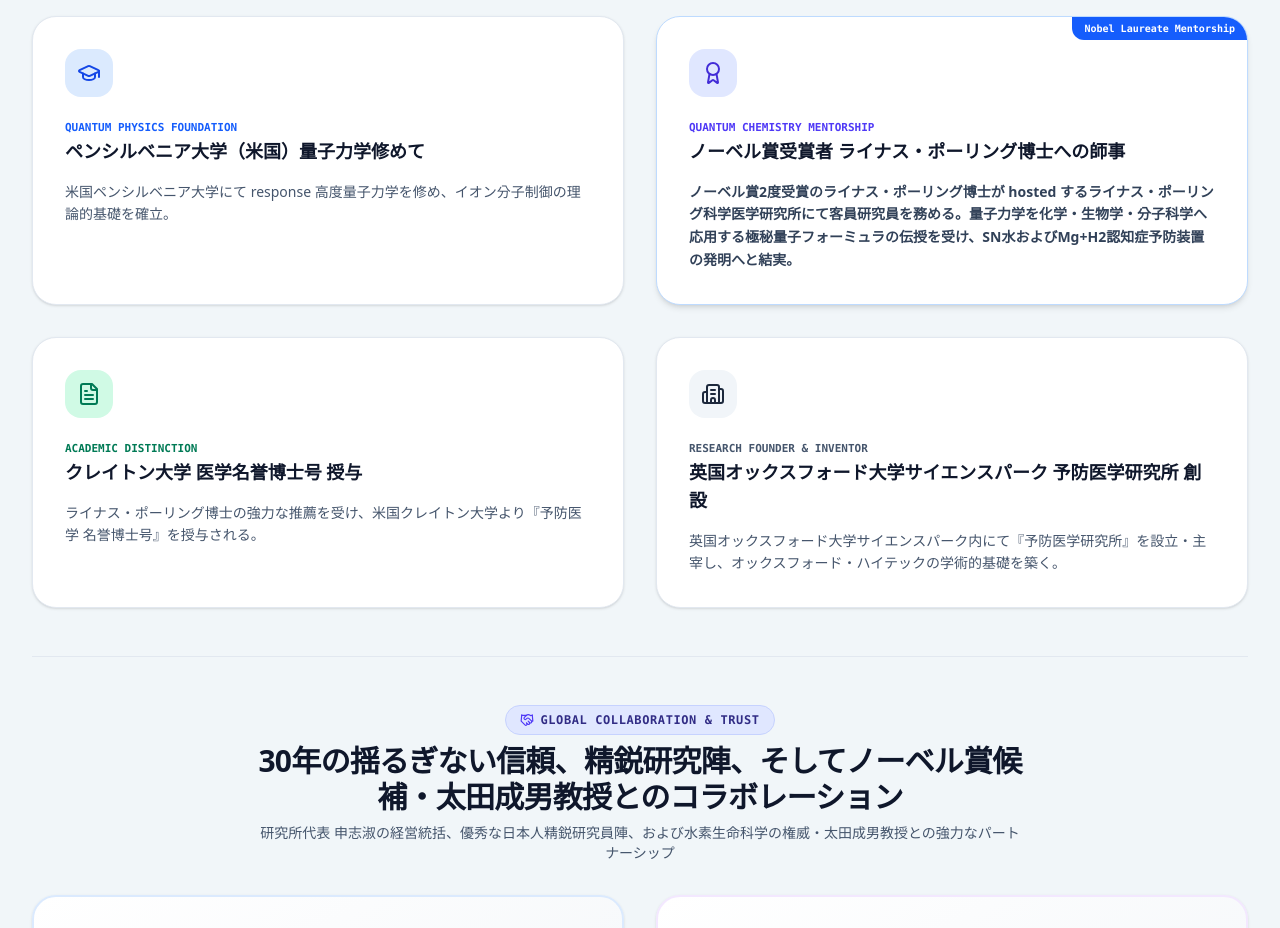
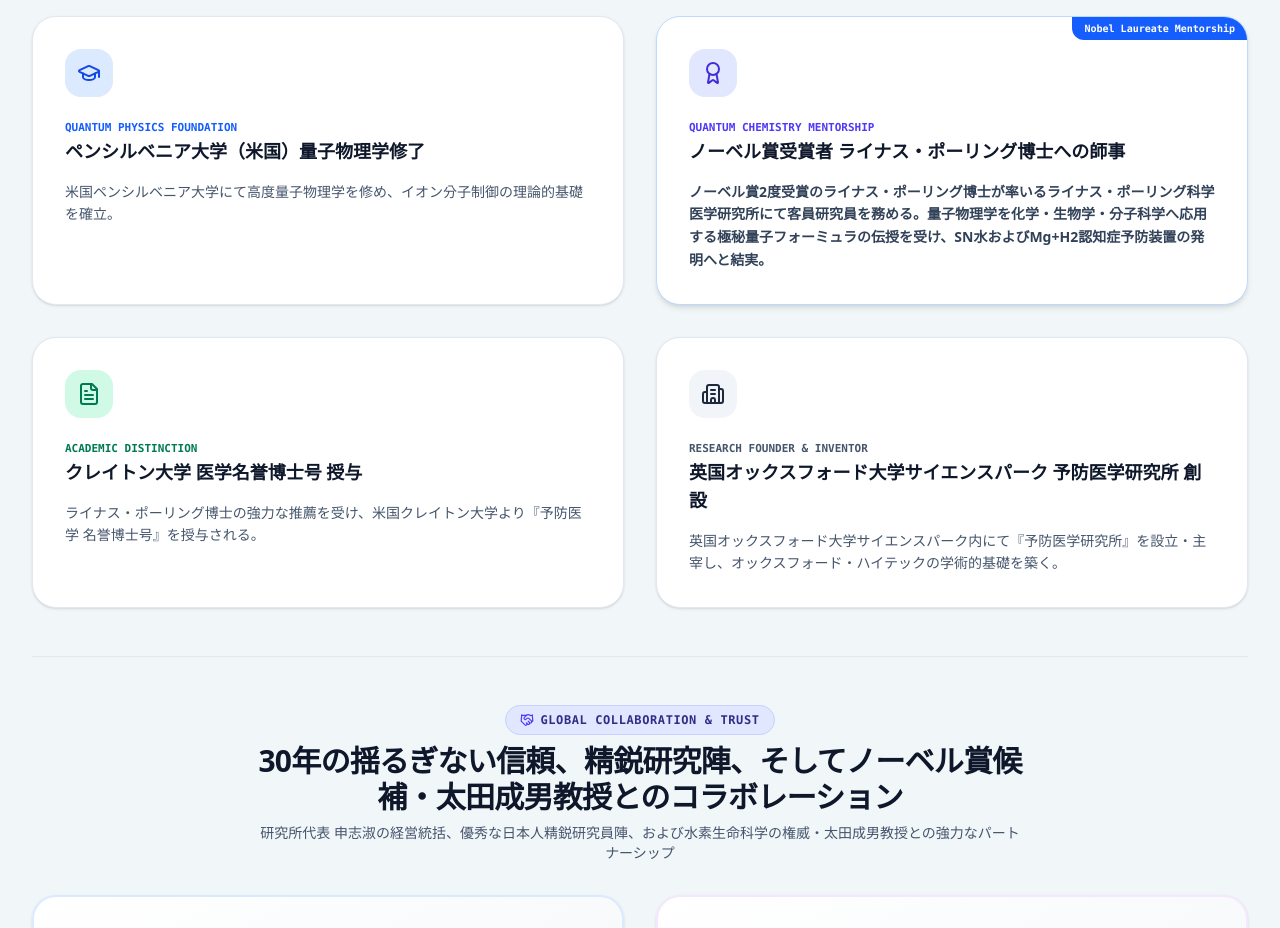
Before and after one commit to joinusint2207-ev/-, a React (Vite) app: page / in a window 1280 px wide. Shown: the part 5900-6828 px from the top of the page. Built offline with nearby package versions, Linux system fonts and the light colour scheme.

Commit message:
fix(translations): update quantum mechanics to quantum physics
Standardize terminology across founder profile descriptions for consistency with research focus.

```diff
--- a/src/translations.ts
+++ b/src/translations.ts
@@ -142,11 +142,11 @@
     authSubtitle: "Representative Jisuk Shin & Founder Dr. Yukinobu Mori",
     authP1: "Oxford High-Tech Research Institute Co., Ltd. is managed by Institute Representative Jisuk Shin, with scientific research directed by Founder & Chief Researcher Hon. Dr. Yukinobu Mori. Over the past 30+ years, Dr. Mori has dedicated his career to applying quantum physics to medical and life science breakthroughs, filing 20+ patent applications as an independent inventor.",
 
-    upennTitle: "Quantum Mechanics Mastery (University of Pennsylvania)",
-    upennDesc: "Mastered Advanced Quantum Mechanics at the University of Pennsylvania, USA, laying the theoretical foundation for molecular ion control.",
+    upennTitle: "Quantum Physics Mastery (University of Pennsylvania)",
+    upennDesc: "Mastered Advanced Quantum Physics at the University of Pennsylvania, USA, laying the theoretical foundation for molecular ion control.",
 
     paulingTitle: "Nobel-Level Mentorship & Quantum Chemistry (Dr. Linus Pauling)",
-    paulingDesc: "Visiting researcher at the Linus Pauling Institute of Science and Medicine under two-time Nobel Laureate Dr. Linus Pauling. Taught the most secret quantum formula applying Quantum Mechanics to Chemistry, Biology, and Molecular Science, directly inspiring the invention of SN Water and the Mg+H2 Dementia Water Generator.",
+    paulingDesc: "Visiting researcher at the Linus Pauling Institute of Science and Medicine under two-time Nobel Laureate Dr. Linus Pauling. Taught the most secret quantum formula applying Quantum Physics to Chemistry, Biology, and Molecular Science, directly inspiring the invention of SN Water and the Mg+H2 Dementia Water Generator.",
 
     claytonTitle: "Honorary Doctorate of Medicine (Preventive Medicine)",
     claytonDesc: "Awarded the title of Honorary Doctor of Medicine from Clayton University (St. Paul, MO) upon the strong personal recommendation of Dr. Linus Pauling.",
@@ -376,11 +376,11 @@
     authSubtitle: "研究所代表 申志淑 ＆ 創設者 兼 最高研究員 森幸信名誉博士",
     authP1: "オックスフォード・ハイテック・リサーチ・インスティテュート株式会社は、研究所代表 申志淑（Jisuk Shin）の経営統括のもと、創設者 兼 最高研究員である森幸信名誉博士が学術・研究開発を統括しています。森幸信名誉博士は30年以上にわたり量子物理学の医学・生物学応用を研究し、個人発明家として20件以上の特許を出願・保有しています。",
 
-    upennTitle: "ペンシルベニア大学（米国）量子力学修めて",
-    upennDesc: "米国ペンシルベニア大学にて response 高度量子力学を修め、イオン分子制御の理論的基礎を確立。",
+    upennTitle: "ペンシルベニア大学（米国）量子物理学修了",
+    upennDesc: "米国ペンシルベニア大学にて高度量子物理学を修め、イオン分子制御の理論的基礎を確立。",
 
     paulingTitle: "ノーベル賞受賞者 ライナス・ポーリング博士への師事",
-    paulingDesc: "ノーベル賞2度受賞のライナス・ポーリング博士が hosted するライナス・ポーリング科学医学研究所にて客員研究員を務める。量子力学を化学・生物学・分子科学へ応用する極秘量子フォーミュラの伝授を受け、SN水およびMg+H2認知症予防装置の発明へと結実。",
+    paulingDesc: "ノーベル賞2度受賞のライナス・ポーリング博士が率いるライナス・ポーリング科学医学研究所にて客員研究員を務める。量子物理学を化学・生物学・分子科学へ応用する極秘量子フォーミュラの伝授を受け、SN水およびMg+H2認知症予防装置の発明へと結実。",
 
     claytonTitle: "クレイトン大学 医学名誉博士号 授与",
     claytonDesc: "ライナス・ポーリング博士の強力な推薦を受け、米国クレイトン大学より『予防医学 名誉博士号』を授与される。",
@@ -608,11 +608,11 @@
     authSubtitle: "신지숙 연구소 대표 & 설립자 겸 최고 연구원 모리 유키노부 명예박사",
     authP1: "옥스포드 하이테크 리서치 인스티튜트 주식회사의 경영은 신지숙 연구소 대표(대표이사)가 총괄하며, 기술 연구개발 및 원천 특허는 설립자 겸 최고 연구원인 모리 유키노부 명예박사가 이끌고 있습니다. 모리 유키노부 명예박사는 지난 30여 년간 양자물리학을 의학 및 생명과학에 응용하는 연구에 전념하여 개인 발명가로서 20여 건의 특허를 출원 및 보유하고 있습니다.",
 
-    upennTitle: "펜실베이니아 대학교(미국) 양자역학 수료",
-    upennDesc: "미국 펜실베이니아 대학교에서 고도 양자역학 과정을 수료하여 이온 분자 제어의 이론적 기틀을 확립하였습니다.",
+    upennTitle: "펜실베이니아 대학교(미국) 양자물리학 수료",
+    upennDesc: "미국 펜실베이니아 대학교에서 고도 양자물리학 과정을 수료하여 이온 분자 제어의 이론적 기틀을 확립하였습니다.",
 
     paulingTitle: "노벨상 수상자 라이너스 폴링 박사 사사",
-    paulingDesc: "노벨상 2회 수상자인 라이너스 폴링 박사의 라이너스 폴링 과학의학연구소 객원연구원으로 재직하며, 양자역학을 화학·생물학·분자과학에 응용하는 극비 양자 포뮬러를 전수받아 SN Water 및 Mg+H2 치매 예방장치를 개발하였습니다.",
+    paulingDesc: "노벨상 2회 수상자인 라이너스 폴링 박사의 라이너스 폴링 과학의학연구소 객원연구원으로 재직하며, 양자물리학을 화학·생물학·분자과학에 응용하는 극비 양자 포뮬러를 전수받아 SN Water 및 Mg+H2 치매 예방장치를 개발하였습니다.",
 
     claytonTitle: "클레이튼 대학교 의학 명예박사 학위 수여",
     claytonDesc: "라이너스 폴링 박사의 강력한 친필 추천으로 미국 클레이튼 대학교로부터 '예방의학 명예박사' 학위를 수여받았습니다.",
```
